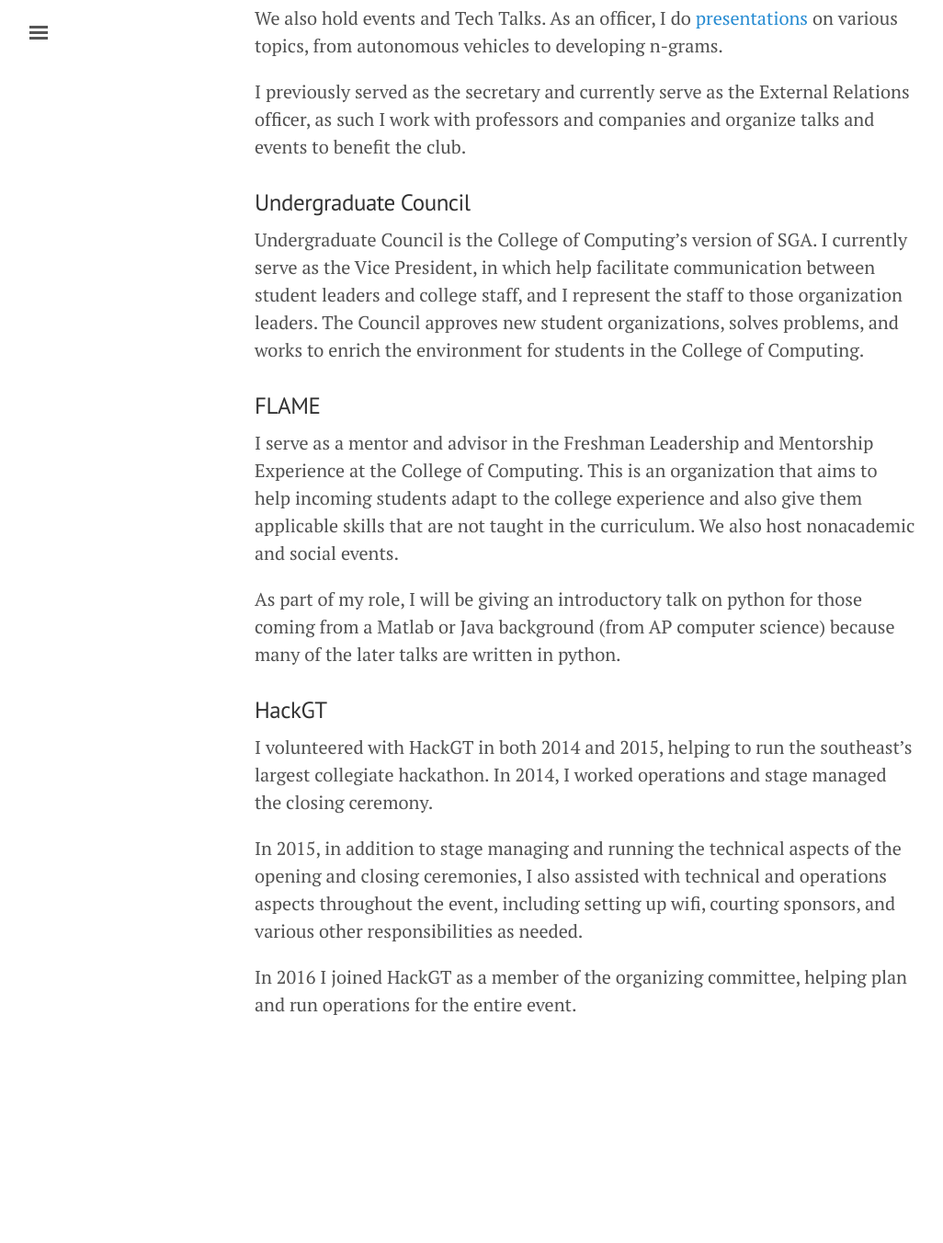
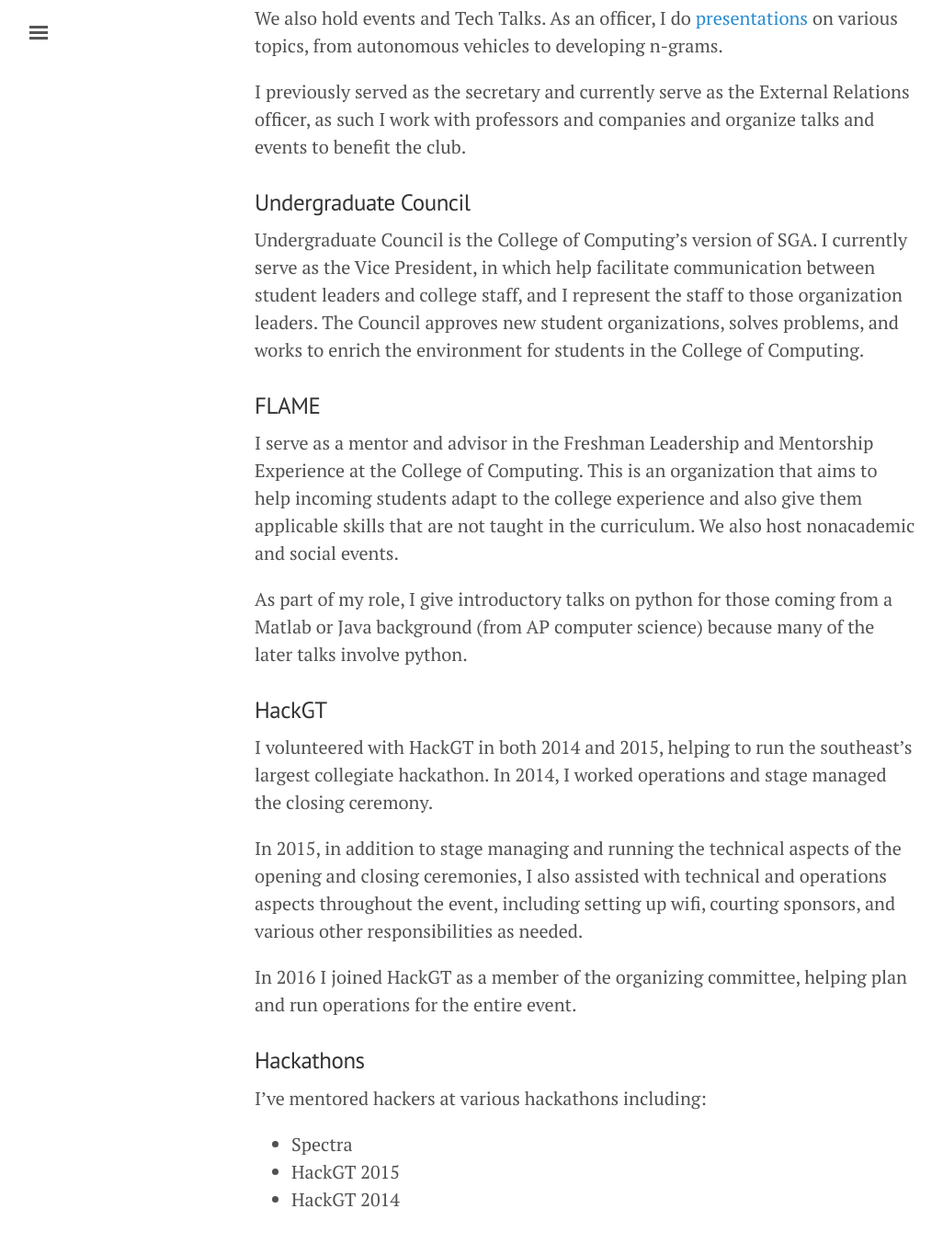
Before and after one commit to joshuamorton/joshuamorton.github.com, a Jekyll site: the page built from involvement/index.md, in a window 1280 px wide and 1400 px high, scrolled down 499 px. Shown: the top 1352 px of the window at 92% size, without its empty margins (3-1029 px from the left). Built offline with Jekyll 4.4.1, drawn with Linux system fonts in a browser that asks for light colours; before the commit the page ends 1687 px from its top, so only the background shows below that.

Commit message:
Updated involvement to include hackathons.

```diff
--- a/involvement/index.md
+++ b/involvement/index.md
@@ -41,9 +41,9 @@ help incoming students adapt to the college experience and also give them
 applicable skills that are not taught in the curriculum. We also host
 nonacademic and social events.
 
-As part of my role, I will be giving an introductory talk on python for those
-coming from a Matlab or Java background (from AP computer science) because many
-of the later talks are written in python.
+As part of my role, I give introductory talks on python for those coming from a
+Matlab or Java background (from AP computer science) because many of the later
+talks involve python.
 
 ### HackGT
 
@@ -58,3 +58,11 @@ various other responsibilities as needed.
 
 In 2016 I joined HackGT as a member of the organizing committee, helping plan
 and run operations for the entire event.
+
+### Hackathons
+
+I've mentored hackers at various hackathons including:
+
+ - Spectra
+ - HackGT 2015
+ - HackGT 2014
```
